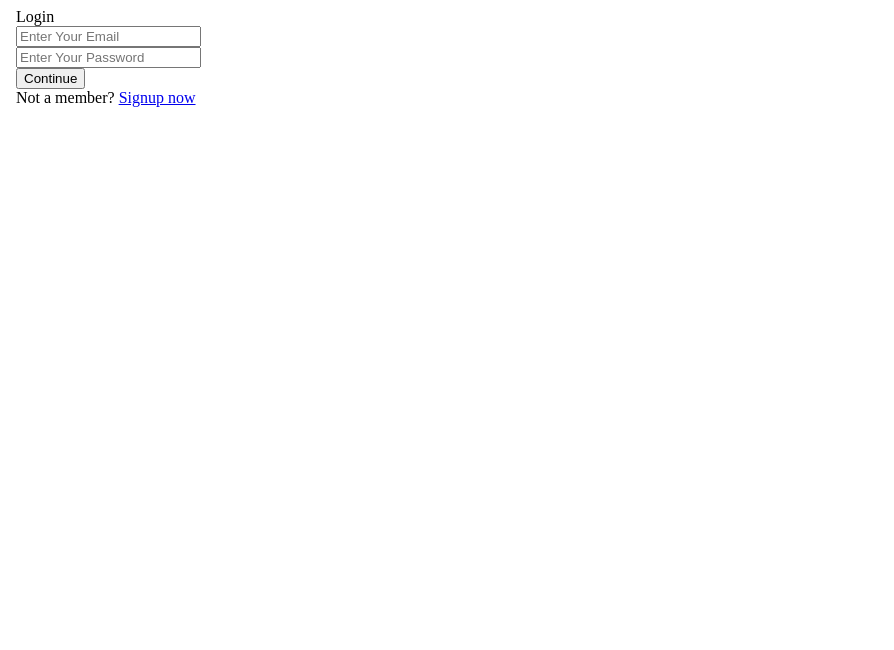
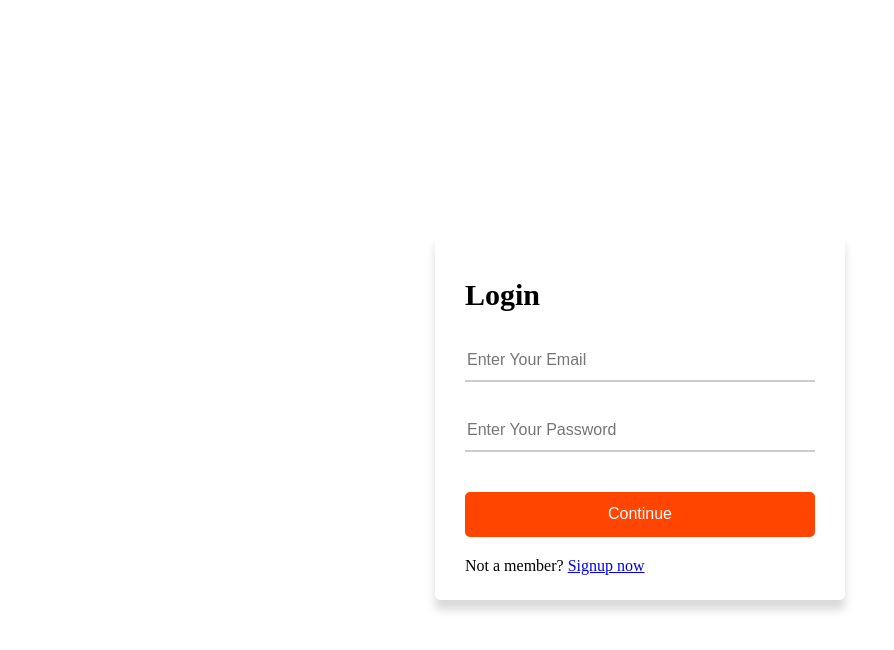
Before and after one commit to 200040082vinayak/200040082vinayak.github.io, an Angular app: page /login in a window 1280 px wide. Shown: the top 650 px of the page, without its empty margins (0-894 px from the left). Built offline with nearby package versions, Linux system fonts and the light colour scheme.

Commit message:
Fourth edit

```diff
--- a/src/app/login-page/login-page.component.css
+++ b/src/app/login-page/login-page.component.css
@@ -0,0 +1,93 @@
+html, body{
+    display: grid;
+    height: 100vh;
+    width: 100%;
+    place-items: center;
+    background: #fff;
+  }
+  ::selection{
+    background: #fff;
+
+  }
+  .container{
+    background: #fff;
+    max-width: 350px;
+    width: 100%;
+    padding: 25px 30px;
+    border-radius: 5px;
+    box-shadow: 0 10px 10px rgba(0, 0, 0, 0.15);
+  }
+  .container form .title{
+    font-size: 30px;
+    font-weight: 600;
+    margin: 20px 0 10px 0;
+    position: relative;
+  }
+  .container form .title:before{
+    content: '';
+    position: absolute;
+    height: 4px;
+    width: 33px;
+    left: 0px;
+    bottom: 3px;
+    border-radius: 5px;
+    background: white;
+  }
+  .container form .input-box{
+    width: 100%;
+    height: 45px;
+    margin-top: 25px;
+    position: relative;
+  }
+  .container form .input-box input{
+    width: 100%;
+    height: 100%;
+    outline: none;
+    font-size: 16px;
+    border: none;
+  }
+  .container form .underline::before{
+    content: '';
+    position: absolute;
+    height: 2px;
+    width: 100%;
+    background: #ccc;
+    left: 0;
+    bottom: 0;
+  }
+  .container form .underline::after{
+    content: '';
+    position: absolute;
+    height: 2px;
+    width: 100%;
+    background: linear-gradient(to right, #99004d 0%, #ff0080 100%);
+    left: 0;
+    bottom: 0;
+    transform: scaleX(0);
+    transform-origin: left;
+    transition: all 0.3s ease;
+  }
+  .container form .input-box input:focus ~ .underline::after,
+  .container form .input-box input:valid ~ .underline::after{
+    transform: scaleX(1);
+    transform-origin: left;
+  }
+  .container form .button{
+    margin: 40px 0 20px 0;
+  }
+  .container .input-box input[type="submit"]{
+    background: orangered;
+    font-size: 17px;
+    color: #fff;
+    border-radius: 5px;
+    cursor: pointer;
+    transition: all 0.3s ease;
+  }
+  .container .input-box input[type="submit"]:hover{
+    letter-spacing: 1px;
+    background: orangered;
+  }
+  .container .option{
+    font-size: 14px;
+    text-align: center;
+  }
--- a/src/app/login-page/login-page.component.html
+++ b/src/app/login-page/login-page.component.html
@@ -4,6 +4,8 @@
     <meta charset="UTF-8">
     <meta http-equiv="X-UA-Compatible" content="IE=edge">
     <meta name="viewport" content="width=device-width, initial-scale=1.0">
+
+    <link rel="stylesheet" href="login-page.component.css">
     <title>Login Form</title>
 </head>
 <body>
@@ -14,7 +16,7 @@
             <input type="text" placeholder="Enter Your Email" required>
 
           </div>
-          <div class="input-box">
+          <div class="input-box underline">
             <input type="password" placeholder="Enter Your Password" required>
 
           </div>
--- a/src/app/registration-page/registration-page.component.css
+++ b/src/app/registration-page/registration-page.component.css
@@ -22,7 +22,7 @@
     height: 3px;
     width: 27px;
     border-radius: 8px;
-    background-color: #4070f4;
+    background-color: white;
 }
 .container form{
     position: relative;
@@ -87,3 +87,7 @@
     height: 42px;
     margin: 8px 0;
 }
+
+.nextBtn {
+    background-color: orangered;
+}
--- a/src/app/registration-page/registration-page.component.html
+++ b/src/app/registration-page/registration-page.component.html
@@ -45,54 +45,54 @@
                                 <option disabled selected>Select gender</option>
                                 <option>Male</option>
                                 <option>Female</option>
-                                <option>Others</option>
+                                <option>Other</option>
                             </select>
                         </div>
 
                         <div class="input-field">
-                            <label>Occupation</label>
-                            <input type="text" placeholder="Enter your ccupation" required>
+                            <label>Business Name</label>
+                            <input type="text" placeholder="Name of business" required>
                         </div>
                     </div>
                 </div>
 
                 <div class="details ID">
-                    <span class="title">Identity Details</span>
+                    <span class="title">User ID Details</span>
 
                     <div class="fields">
                         <div class="input-field">
-                            <label>ID Type</label>
-                            <input type="text" placeholder="Enter ID type" required>
+                            <label>Username</label>
+                            <input type="text" placeholder="Enter Username" required>
                         </div>
 
                         <div class="input-field">
-                            <label>ID Number</label>
-                            <input type="number" placeholder="Enter ID number" required>
+                            <label>Password</label>
+                            <input type="text" placeholder="Enter password" required>
                         </div>
 
                         <div class="input-field">
-                            <label>Issued Authority</label>
-                            <input type="text" placeholder="Enter issued authority" required>
+                            <label>Password confirmation</label>
+                            <input type="text" placeholder="Re-enter password" required>
                         </div>
 
                         <div class="input-field">
-                            <label>Issued State</label>
-                            <input type="text" placeholder="Enter issued state" required>
+                            <label>Undecided 1</label>
+                            <input type="text" placeholder="." required>
                         </div>
 
                         <div class="input-field">
-                            <label>Issued Date</label>
-                            <input type="date" placeholder="Enter your issued date" required>
+                            <label>Undecided 2</label>
+                            <input type="text" placeholder="." required>
                         </div>
 
                         <div class="input-field">
-                            <label>Expiry Date</label>
-                            <input type="date" placeholder="Enter expiry date" required>
+                            <label>Undecided 3</label>
+                            <input type="text" placeholder="." required>
                         </div>
                     </div>
 
                     <button class="nextBtn">
-                        <span class="btnText">Next</span>
+                        <span class="btnText">Proceed</span>
                         <i class="uil uil-navigator"></i>
                     </button>
                 </div>
```
